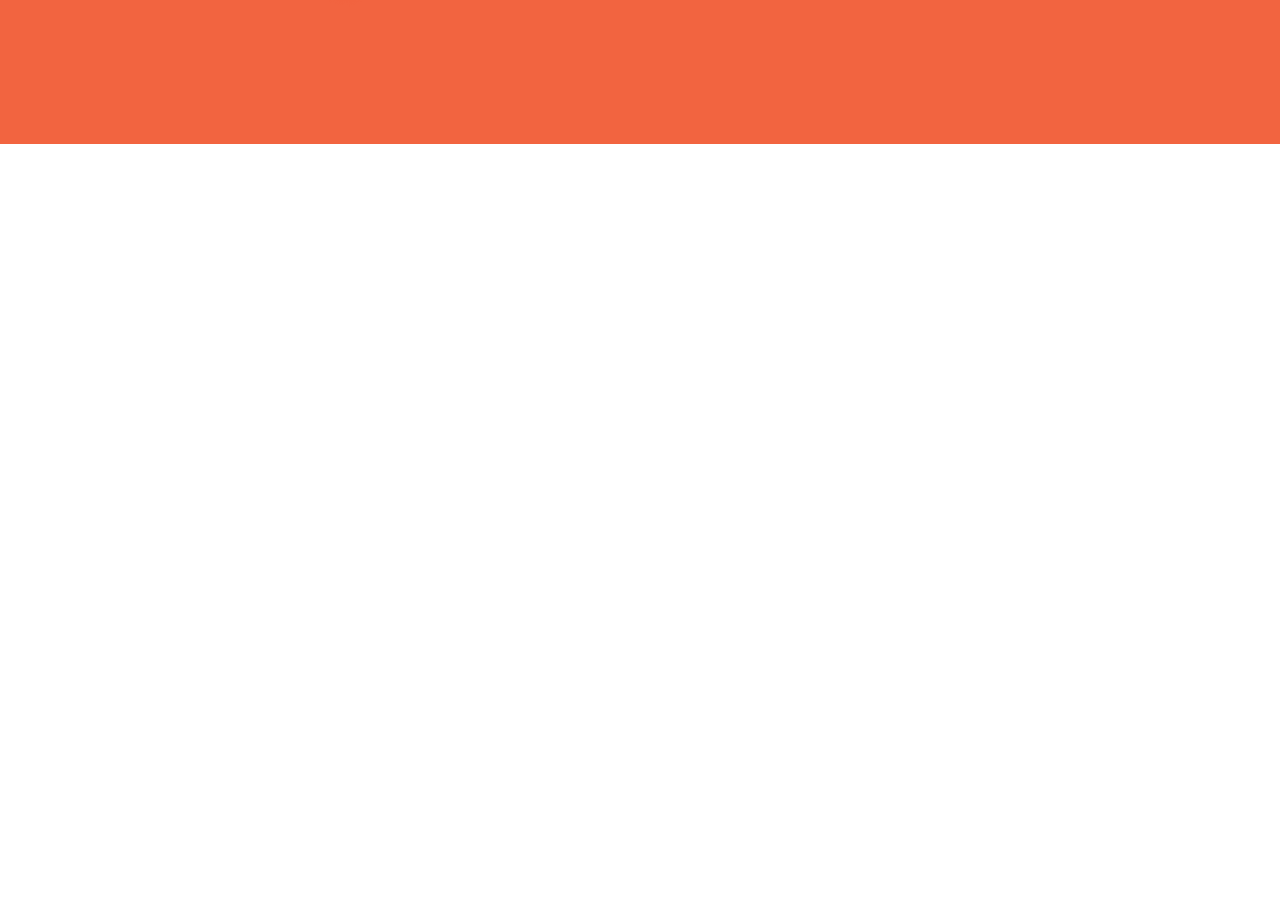
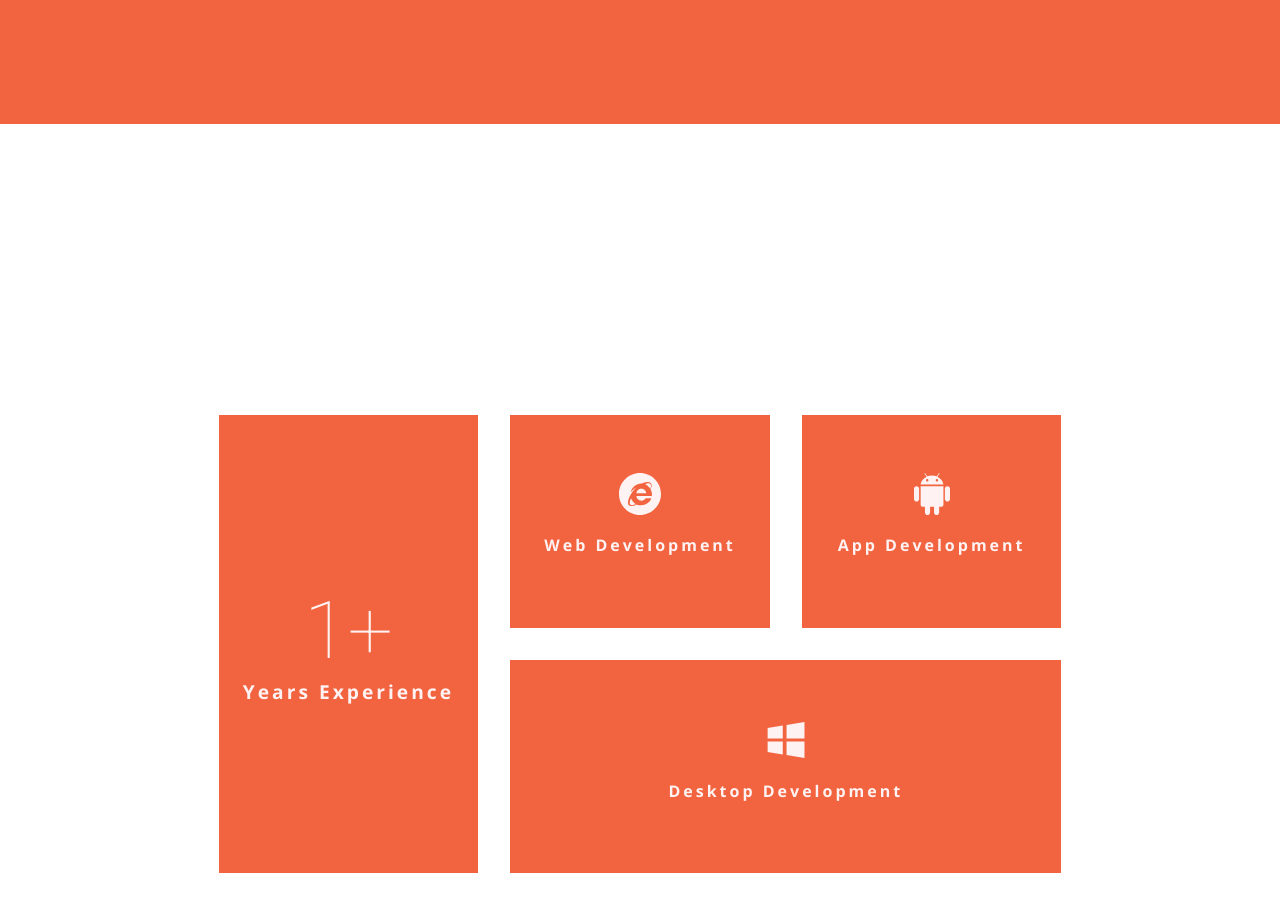
Before and after one commit to sanyampatil/-personal_portfolio, a React (Vite) app: page / in a window 1280 px wide. Shown: the part 1540-2452 px from the top of the page. Before the commit the page ends 1684 px from the top, so only its background shows below. Built offline with nearby package versions, Linux system fonts and the light colour scheme.

Commit message:
start to build services page

```diff
--- a/src/App.jsx
+++ b/src/App.jsx
@@ -3,6 +3,7 @@ import './App.css'
 import Header from './components/Header'
 import Home from './components/Home'
 import Skill from './components/Skill'
+import Services from './components/Services'
 function App() {
   const [count, setCount] = useState(0)
 
@@ -12,6 +13,7 @@ function App() {
     <Header/>
     <Home/>
     <Skill/>
+    <Services/>
 
     </>
 
--- a/src/components/Header.jsx
+++ b/src/components/Header.jsx
@@ -16,7 +16,7 @@ const NavContent = () => {
     <h2>sanyam</h2>
     <div>
       <a href='#home'>home</a>
-      <a href='#about'>skill</a>
+      <a href='#skills'>skill</a>
       <a href='#services'>services</a>
       <a href='#contact'>contact</a>
     </div>
--- a/src/components/Services.jsx
+++ b/src/components/Services.jsx
@@ -1,11 +1,71 @@
-import React from 'react'
+import React from "react";
+import { motion } from "framer-motion";
+import { AiFillIeCircle, AiFillAndroid, AiFillWindows } from "react-icons/ai";
 
 const Services = () => {
+  const animations = {
+    whileInView: {
+      x: 0,
+      y: 0,
+      opacity: 1,
+    },
+    one: {
+      opacity: 0,
+      x: "-100%",
+    },
+    twoAndThree: {
+      opacity: 0,
+      y: "-100%",
+    },
+
+    four: {
+      opacity: 0,
+      x: "100%",
+    },
+  };
+
   return (
-    <div>
+    <div id="services">
+      <h2>Services</h2>
+      <section>
+        <motion.div
+          className="serviceBox1"
+          whileInView={animations.whileInView}
+          initial={animations.one}
+        >
+          <h3>1+</h3>
+          <p>Years Experience</p>
+        </motion.div>
+        <motion.div
+          className="serviceBox2"
+          whileInView={animations.whileInView}
+          initial={animations.twoAndThree}
+        >
+          <AiFillIeCircle />
+          <span>Web Development</span>
+        </motion.div>
+        <motion.div
+          className="serviceBox3"
+          whileInView={animations.whileInView}
+          initial={animations.twoAndThree}
+          transition={{
+            delay: 0.2,
+          }}
+        >
+          <AiFillAndroid />
+          <span>App Development</span>
+        </motion.div>
+        <motion.div
+          className="serviceBox4"
+          whileInView={animations.whileInView}
+          initial={animations.four}
+        >
+          <AiFillWindows />
+          <span>Desktop Development</span>
+        </motion.div>
+      </section>
+    </div>
+  );
+};
 
-    </div>
-  )
-}
-
-export default Services
+export default Services;
--- a/src/styles/app.scss
+++ b/src/styles/app.scss
@@ -5,6 +5,8 @@
 @import "home";
 @import "animation";
 @import "skill";
+@import "services";
+
 
 * {
   margin: 0%;
--- a/src/styles/header.scss
+++ b/src/styles/header.scss
@@ -1,7 +1,10 @@
 nav {
+  border-bottom-left-radius: 50px;
+  border-bottom-right-radius: 50px;
+
  width: 100%;
- height: 100px;
-//  background-color: $color1;
+ height: 80px;
+ background-color: $color4;
  display: flex;
  align-items: center;
  justify-content: space-between;
--- /dev/null
+++ b/src/styles/services.scss
@@ -0,0 +1,64 @@
+#services {
+ width: 100%;
+ height: 100vh;
+ padding: $p;
+ color: $color4;
+ overflow: hidden;
+ > h2 {
+   font: 700 2.5rem $text2;
+   width: fit-content;
+   border-bottom: 1px solid $color4;
+   padding: 0.5rem;
+   margin: auto;
+ }
+
+ > section {
+   display: grid;
+   margin: 3rem;
+   grid-template-columns: repeat(3, 1fr);
+   height: 100%;
+   gap: 2rem;
+   > * {
+     width: 100%;
+     height: 100%;
+     background-color: $color4;
+     background-color:$color3;
+     color: $color1;
+     display: flex;
+     flex-direction: column;
+     transition: all 0.3s;
+     align-items: center;
+     justify-content: center;
+     &:hover {
+       // box-shadow: 0 0 5px 15px $color2;
+     }
+
+     > svg {
+       color: $color1;
+       font-size: 3rem;
+     }
+     > span {
+       font: 700 1rem $text2;
+       letter-spacing: 3px;
+       margin: 1rem;
+     }
+   }
+
+   .serviceBox1 {
+     grid-column: 1 / 2;
+     grid-row: 1/3;
+     background-color: $color3;
+
+     > h3 {
+       font: 100 5rem $text1;
+     }
+     > p {
+       font: 700 1.2rem $text2;
+       letter-spacing: 3px;
+     }
+   }
+   .serviceBox4 {
+     grid-column: 2/4;
+   }
+ }
+}
--- a/src/styles/skill.scss
+++ b/src/styles/skill.scss
@@ -1,4 +1,6 @@
 #skills{
+ border-top-right-radius: 20px;
+ border-top-left-radius: 20px;
  background-color:#f26440;
  color: white;
  width: 100%;
```
